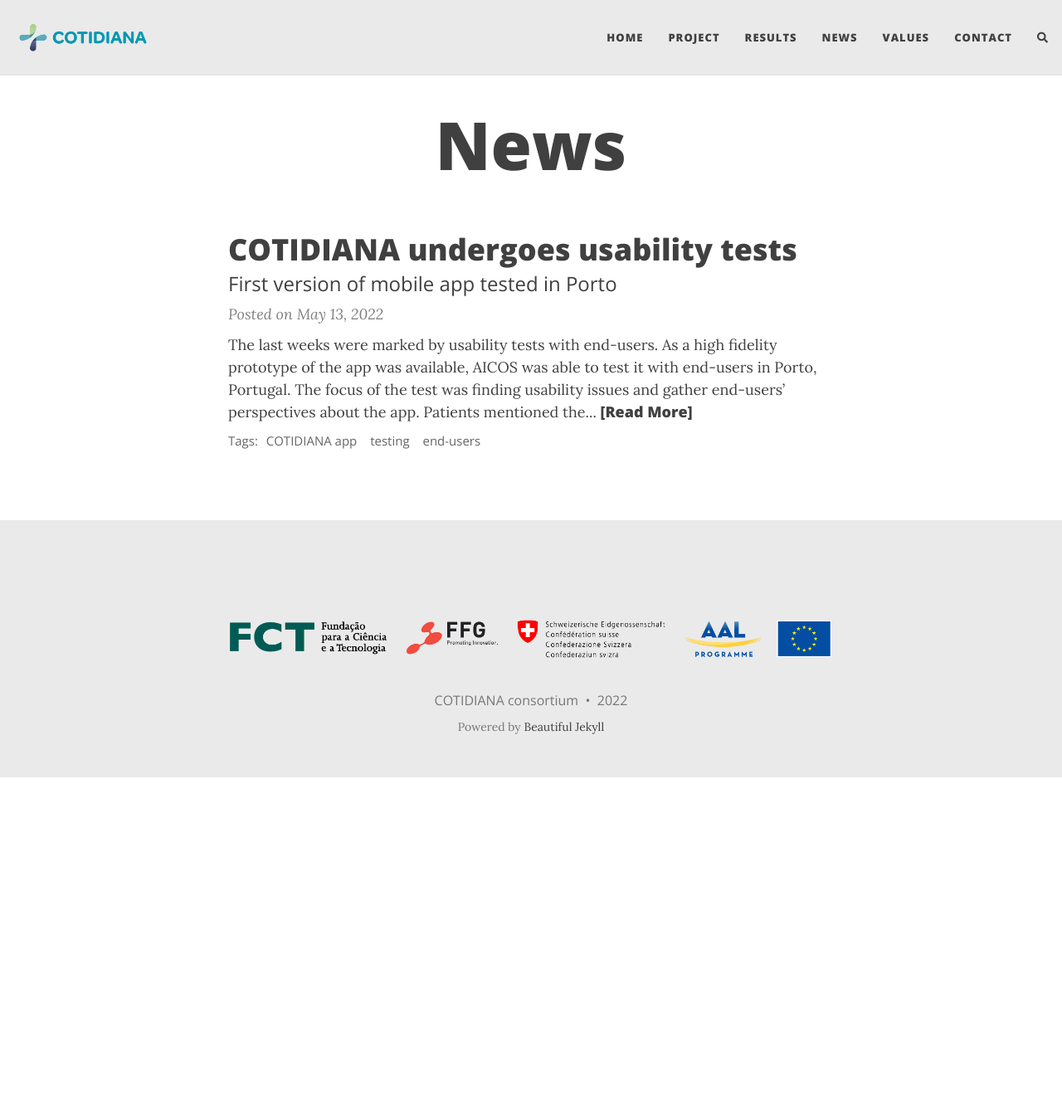
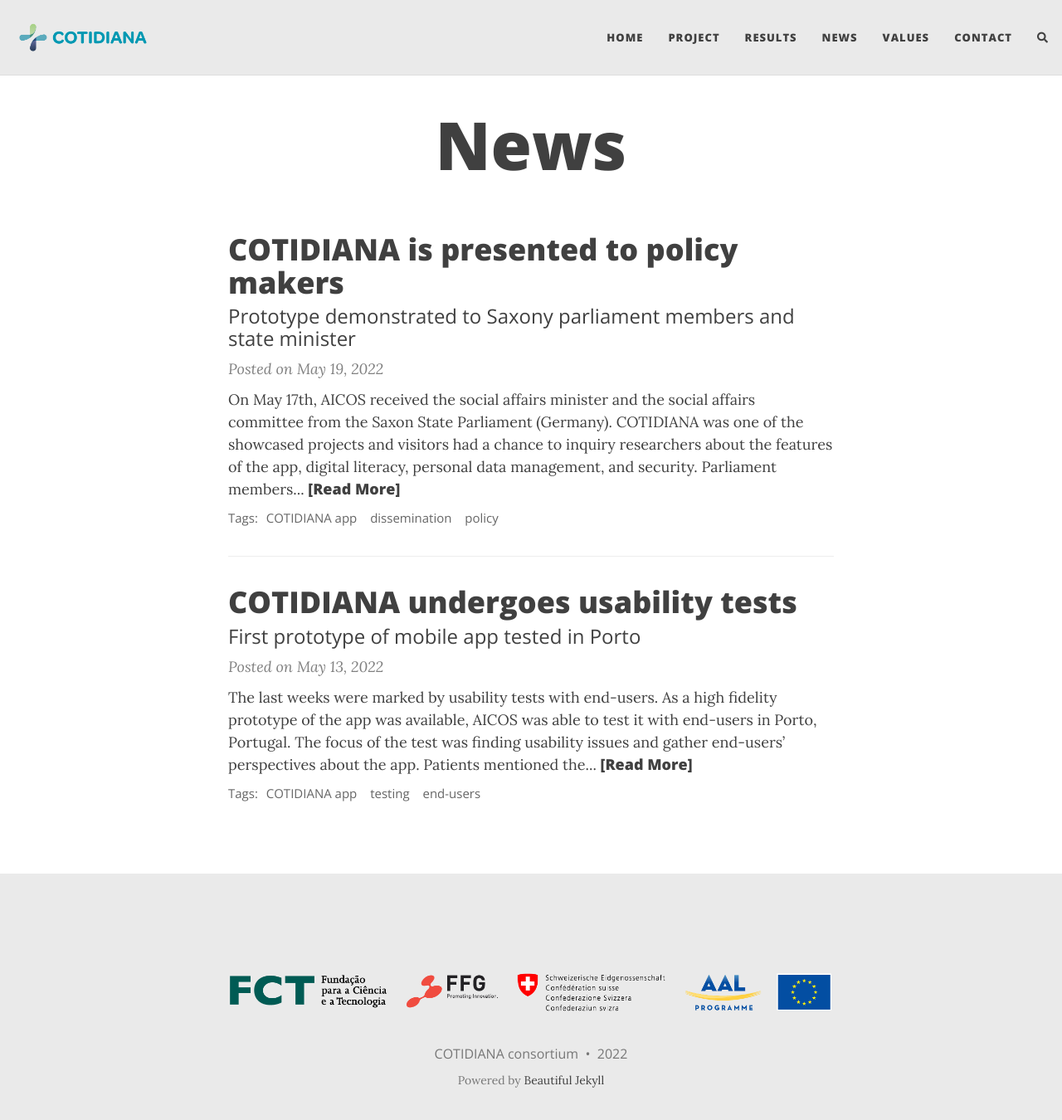
Before and after one commit to fraunhoferportugal/cotidiana-website, a Jekyll site: the page built from news.html, in a window 1280 px wide and 1363 px high. Shown: the top 1350 px of the window at 83% size. Built offline with Jekyll 4.4.1, drawn with Linux system fonts in a browser that asks for light colours; nearby versions of some CDN libraries; comment, search, counter and statistics services are not loaded.

Commit message:
adicionado post

```diff
--- a/_posts/2022-05-13-usability-tests.md
+++ b/_posts/2022-05-13-usability-tests.md
@@ -1,7 +1,7 @@
 ---
 layout: post
 title: COTIDIANA undergoes usability tests
-subtitle: First version of mobile app tested in Porto
+subtitle: First prototype of mobile app tested in Porto
 gh-repo: daattali/beautiful-jekyll
 tags: [COTIDIANA app, testing, end-users]
 comments: false
--- /dev/null
+++ b/_posts/2022-05-19-visit-from-parliament-members.md
@@ -0,0 +1,29 @@
+---
+layout: post
+title: COTIDIANA is presented to policy makers
+subtitle: Prototype demonstrated to Saxony parliament members and state minister
+gh-repo: daattali/beautiful-jekyll
+tags: [COTIDIANA app, dissemination, policy]
+comments: false
+---
+
+On May 17th, AICOS received the social affairs minister and the social affairs committee from the Saxon State Parliament (Germany). COTIDIANA was one of the showcased projects and visitors had a chance to inquiry researchers about the features of the app, digital literacy, personal data management, and security. Parliament members encouraged the work and lauded the approach to ensure the privacy of patients by design.
+
+<div class="row">
+		<img src="{{site.baseurl}}/assets/img/saxony-visit1.jpg" alt="Picture from visit" width="800"/>
+</div><br/>
+
+<div class="row">
+		<img src="{{site.baseurl}}/assets/img/saxony-visit2.jpg" alt="Picture from visit" width="800"/>
+</div><br/>
+
+
+<!--
+<div class="row">
+	<div class="col">
+		<img src="{{site.baseurl}}/assets/img/usability-test-3.jpg" alt="Picture from usability test" width="400"/>
+	</div>
+	<div class="col">
+		<img src="{{site.baseurl}}/assets/img/usability-test-4.jpg" alt="Picture from usability test" width="400"/>
+</div>-->
+<br/>
```
Also changed, not shown: 2 other files.
